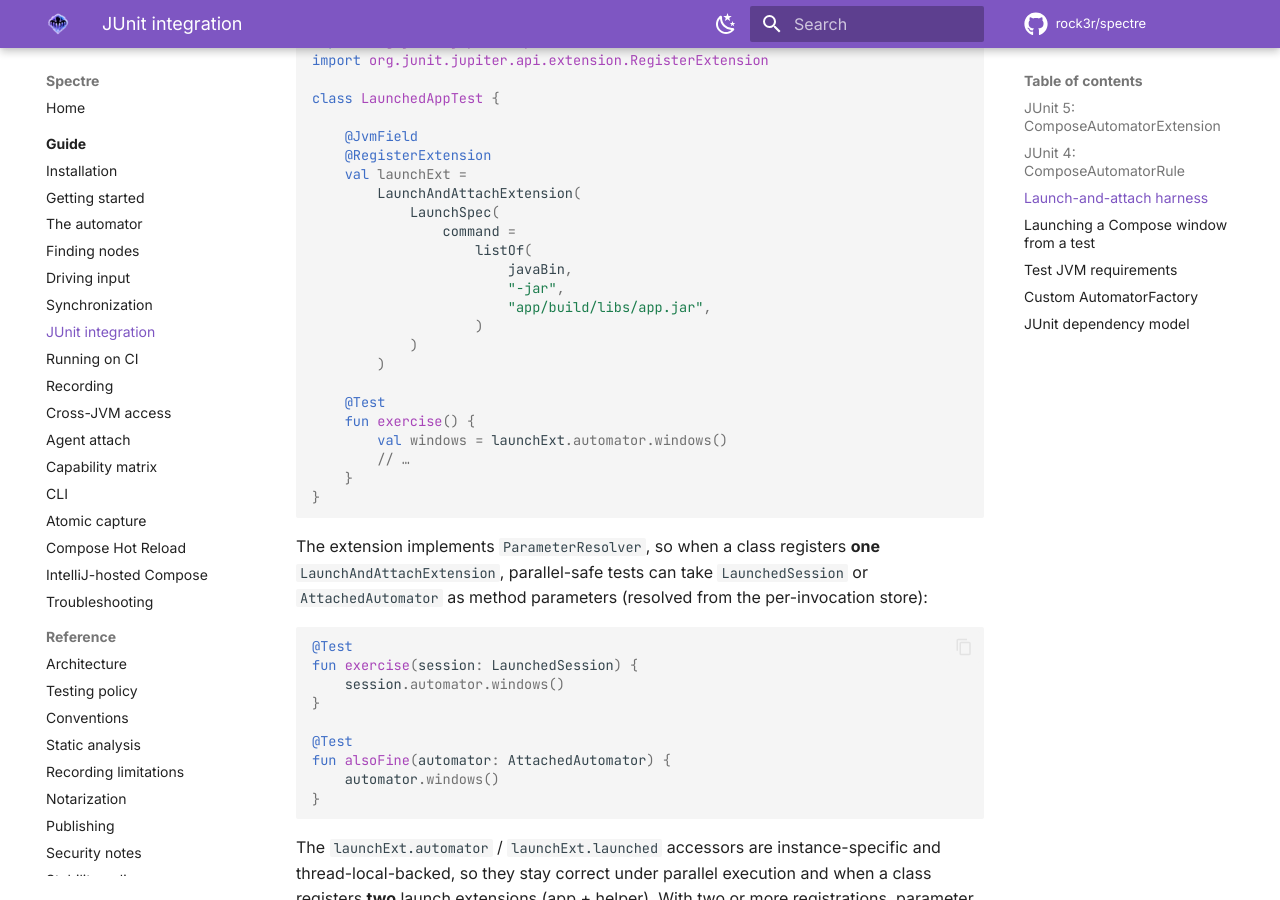
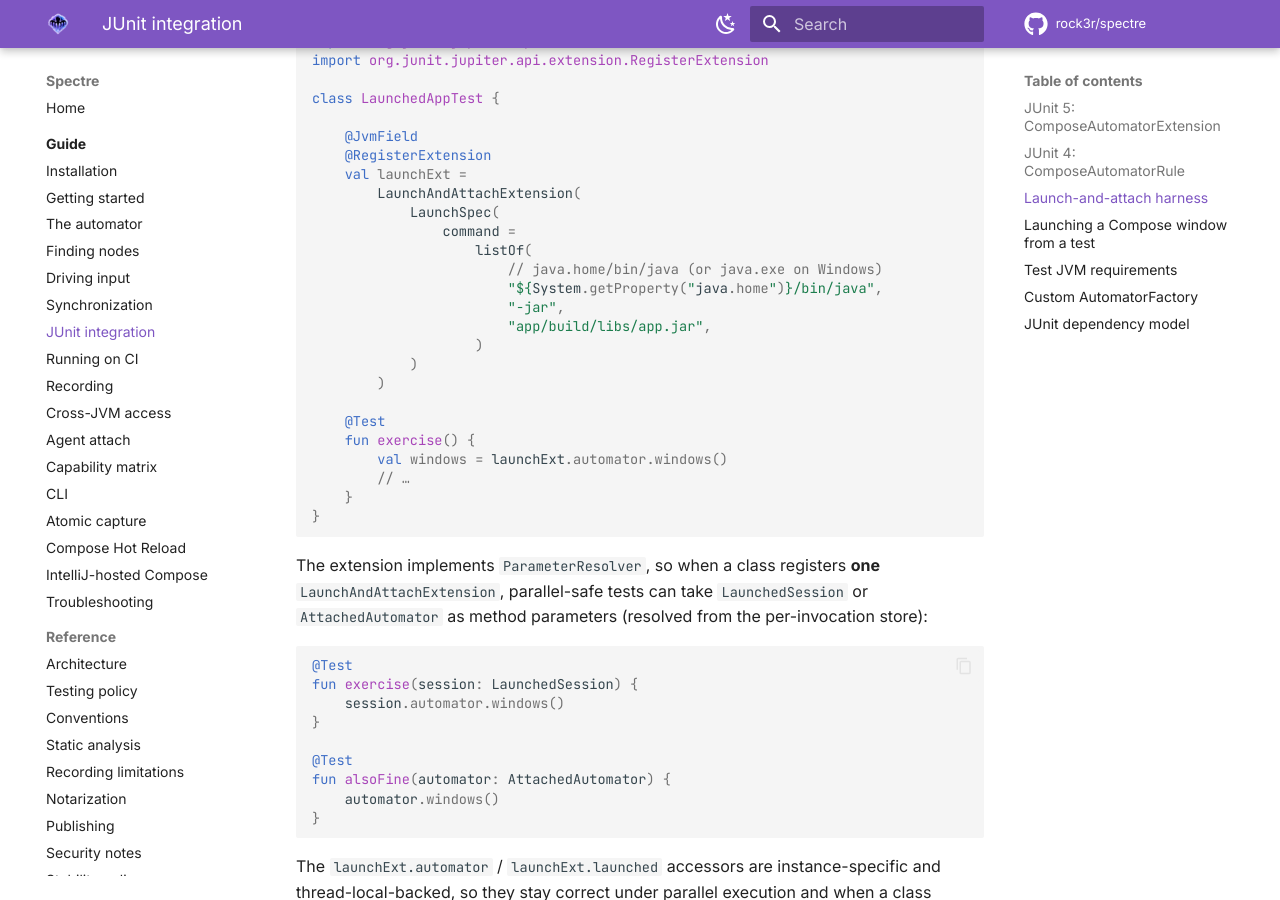
Before and after one commit to rock3r/spectre, an MkDocs documentation site: the page built from docs/guide/junit.md, in a window 1280 px wide and 900 px high, scrolled down 2137 px. Built offline with MkDocs 1.6.1 and Material for MkDocs 9.7.7, drawn with Linux system fonts in a browser that asks for light colours; comment, search, counter and statistics services are not loaded.

Commit message:
Drop shared session fallback; fix launch sample java path
threadSession alone backs property accessors so parallel child threads never
see another test's session. Docs sample uses java.home for a copy-paste path.

```diff
--- a/docs/guide/junit.md
+++ b/docs/guide/junit.md
@@ -106,7 +106,8 @@
             LaunchSpec(
                 command =
                     listOf(
-                        javaBin,
+                        // java.home/bin/java (or java.exe on Windows)
+                        "${System.getProperty("java.home")}/bin/java",
                         "-jar",
                         "app/build/libs/app.jar",
                     )
```
Also changed, not shown: 1 other file.
